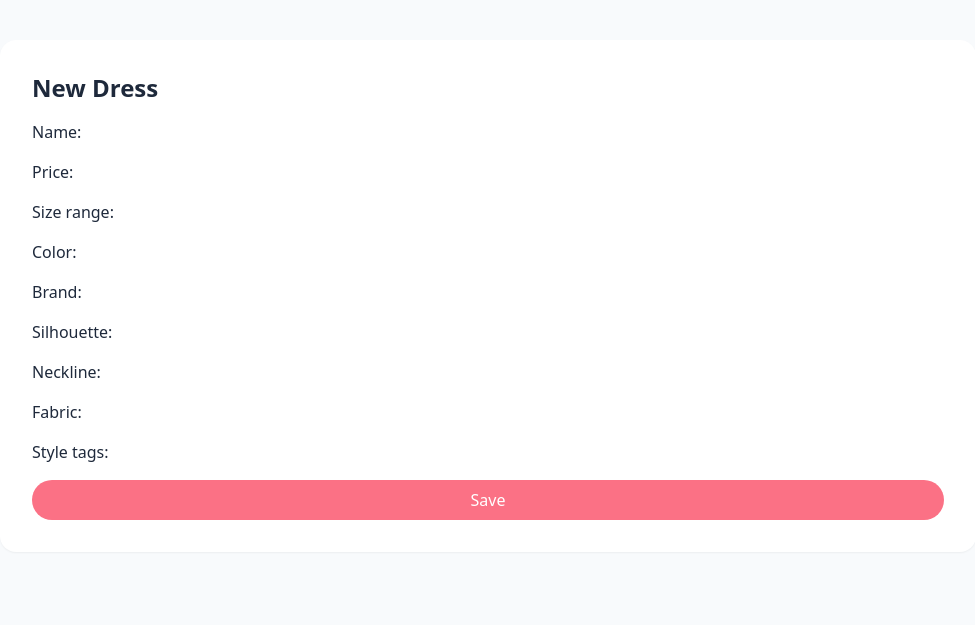
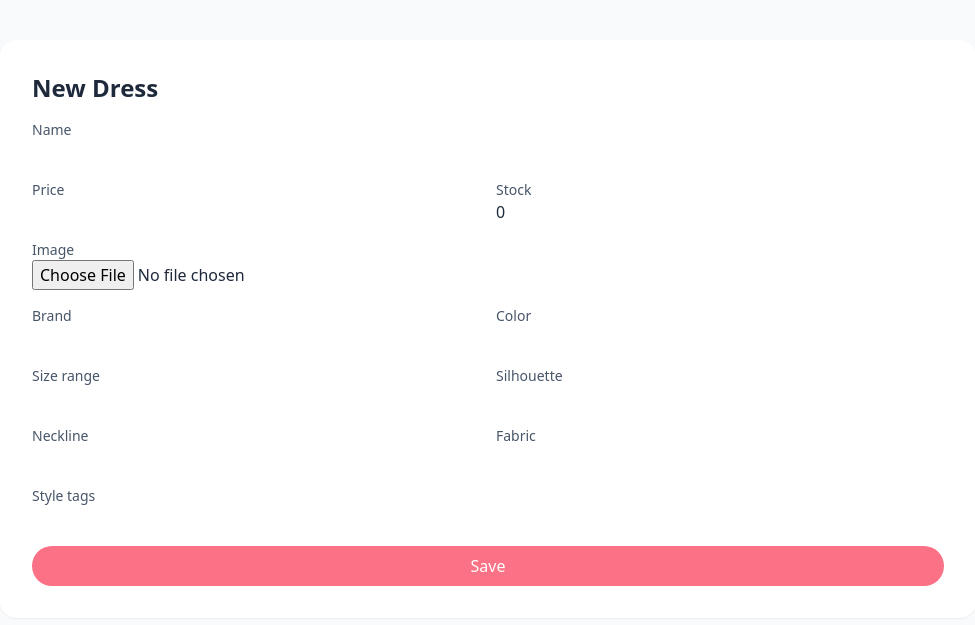
Before and after one commit to Neperienx/dress_fitting, a Django app: page /dresses/new/ in a window 1280 px wide. Shown: the part 80-705 px from the top of the page, without its empty margins (152-1127 px from the left). Run offline with Django 5.2, Linux system fonts and the light colour scheme; a user stored in the database is signed in; tables that the repository leaves empty hold one stand-in row (values such as "Sample post"); some libraries are stand-ins or nearby versions.

Commit message:
Add tile layout and dress creation details

```diff
--- a/inventory/forms.py
+++ b/inventory/forms.py
@@ -3,11 +3,14 @@ from .models import Dress
 
 
 class DressForm(forms.ModelForm):
+    image = forms.ImageField(required=True)
+
     class Meta:
         model = Dress
         fields = [
             "name",
             "price",
+            "stock",
             "size_range",
             "color",
             "brand",
@@ -16,3 +19,8 @@ class DressForm(forms.ModelForm):
             "fabric",
             "style_tags",
         ]
+
+    def __init__(self, *args, **kwargs):
+        super().__init__(*args, **kwargs)
+        if self.instance and self.instance.pk:
+            self.fields["image"].required = False
--- a/inventory/models.py
+++ b/inventory/models.py
@@ -5,6 +5,7 @@ class Dress(models.Model):
     shop = models.ForeignKey("shops.Shop", on_delete=models.CASCADE, related_name="dresses")
     name = models.CharField(max_length=255)
     price = models.DecimalField(max_digits=8, decimal_places=2)
+    stock = models.PositiveIntegerField(default=0)
     size_range = models.CharField(max_length=100, blank=True)
     color = models.CharField(max_length=100, blank=True)
     brand = models.CharField(max_length=120, blank=True)
--- a/inventory/views.py
+++ b/inventory/views.py
@@ -2,7 +2,7 @@ from django.contrib.auth.decorators import login_required
 from django.shortcuts import get_object_or_404, redirect, render
 from accounts.permissions import require_manager_or_owner
 from .forms import DressForm
-from .models import Dress
+from .models import Dress, DressImage
 
 
 @login_required
@@ -16,11 +16,16 @@ def dress_list(request):
 @require_manager_or_owner
 def dress_create(request):
     if request.method == "POST":
-        form = DressForm(request.POST)
+        form = DressForm(request.POST, request.FILES)
         if form.is_valid():
             dress = form.save(commit=False)
             dress.shop = request.user.shop
             dress.save()
+            DressImage.objects.create(
+                dress=dress,
+                image=form.cleaned_data["image"],
+                alt_text=dress.name,
+            )
             return redirect("dress_list")
     else:
         form = DressForm()
@@ -32,9 +37,16 @@ def dress_create(request):
 def dress_edit(request, dress_id: int):
     dress = get_object_or_404(Dress, id=dress_id, shop=request.user.shop)
     if request.method == "POST":
-        form = DressForm(request.POST, instance=dress)
+        form = DressForm(request.POST, request.FILES, instance=dress)
         if form.is_valid():
             form.save()
+            image = form.cleaned_data.get("image")
+            if image:
+                DressImage.objects.create(
+                    dress=dress,
+                    image=image,
+                    alt_text=dress.name,
+                )
             return redirect("dress_list")
     else:
         form = DressForm(instance=dress)
--- a/templates/inventory/dress_form.html
+++ b/templates/inventory/dress_form.html
@@ -3,9 +3,56 @@
 {% block content %}
 <div class="bg-white rounded-2xl shadow-sm p-8">
     <h2 class="text-2xl font-semibold mb-4">{{ title }}</h2>
-    <form method="post" class="grid gap-4">
+    <form method="post" enctype="multipart/form-data" class="grid gap-4">
         {% csrf_token %}
-        {{ form.as_p }}
+        <div>
+            <label class="block text-sm font-medium text-slate-600" for="{{ form.name.id_for_label }}">Name</label>
+            {{ form.name }}
+        </div>
+        <div class="grid gap-4 md:grid-cols-2">
+            <div>
+                <label class="block text-sm font-medium text-slate-600" for="{{ form.price.id_for_label }}">Price</label>
+                {{ form.price }}
+            </div>
+            <div>
+                <label class="block text-sm font-medium text-slate-600" for="{{ form.stock.id_for_label }}">Stock</label>
+                {{ form.stock }}
+            </div>
+        </div>
+        <div>
+            <label class="block text-sm font-medium text-slate-600" for="{{ form.image.id_for_label }}">Image</label>
+            {{ form.image }}
+        </div>
+        <div class="grid gap-4 md:grid-cols-2">
+            <div>
+                <label class="block text-sm font-medium text-slate-600" for="{{ form.brand.id_for_label }}">Brand</label>
+                {{ form.brand }}
+            </div>
+            <div>
+                <label class="block text-sm font-medium text-slate-600" for="{{ form.color.id_for_label }}">Color</label>
+                {{ form.color }}
+            </div>
+            <div>
+                <label class="block text-sm font-medium text-slate-600" for="{{ form.size_range.id_for_label }}">Size range</label>
+                {{ form.size_range }}
+            </div>
+            <div>
+                <label class="block text-sm font-medium text-slate-600" for="{{ form.silhouette.id_for_label }}">Silhouette</label>
+                {{ form.silhouette }}
+            </div>
+            <div>
+                <label class="block text-sm font-medium text-slate-600" for="{{ form.neckline.id_for_label }}">Neckline</label>
+                {{ form.neckline }}
+            </div>
+            <div>
+                <label class="block text-sm font-medium text-slate-600" for="{{ form.fabric.id_for_label }}">Fabric</label>
+                {{ form.fabric }}
+            </div>
+        </div>
+        <div>
+            <label class="block text-sm font-medium text-slate-600" for="{{ form.style_tags.id_for_label }}">Style tags</label>
+            {{ form.style_tags }}
+        </div>
         <button class="bg-rose-400 text-white px-4 py-2 rounded-full" type="submit">Save</button>
     </form>
 </div>
```
Also changed, not shown: templates/inventory/dress_list.html (+30 -9 lines), inventory/migrations/0001_initial.py (added), shops/migrations/0001_initial.py (added).
